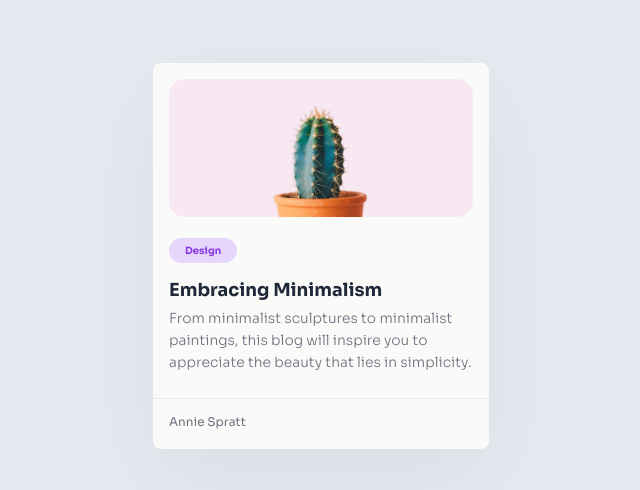
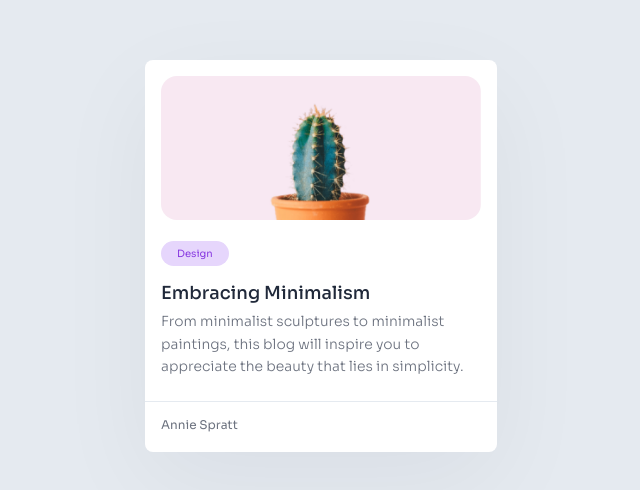
Before and after one commit to saurav-verma-01/DC-RWD-Minimal-Blog-Card, a plain HTML site: page index.html in a window 1280 px wide. Shown: the part 144-634 px from the top of the page, without its empty margins (319-959 px from the left). Drawn offline with Linux system fonts and the light colour scheme; files whose address does not match are found by name.

Commit message:
make adjustments

```diff
--- a/css/styles.css
+++ b/css/styles.css
@@ -22,12 +22,12 @@ body {
 
 .card {
   width: 100%;
-  max-width: 21rem;
+  max-width: 22rem;
   border-radius: 0.5rem;
   box-shadow: 0px 30px 100px 0px rgba(17, 23, 41, 0.05);
   padding: 1rem 1rem 1.25rem;
   color: #6c727f;
-  background-color: #fafaf9;
+  background-color: #fff;
   position: relative;
 }
 
@@ -41,7 +41,7 @@ body {
 
 .tag {
   font-size: 0.625rem;
-  font-weight: bold;
+  font-weight: 400;
   color: #883ae1;
   background-color: #e6d6fc;
   border-radius: 50px;
@@ -52,7 +52,7 @@ body {
 
 .title {
   font-size: 1.125rem;
-  font-weight: bold;
+  font-weight: 500;
   color: #20293a;
 }
 
```
